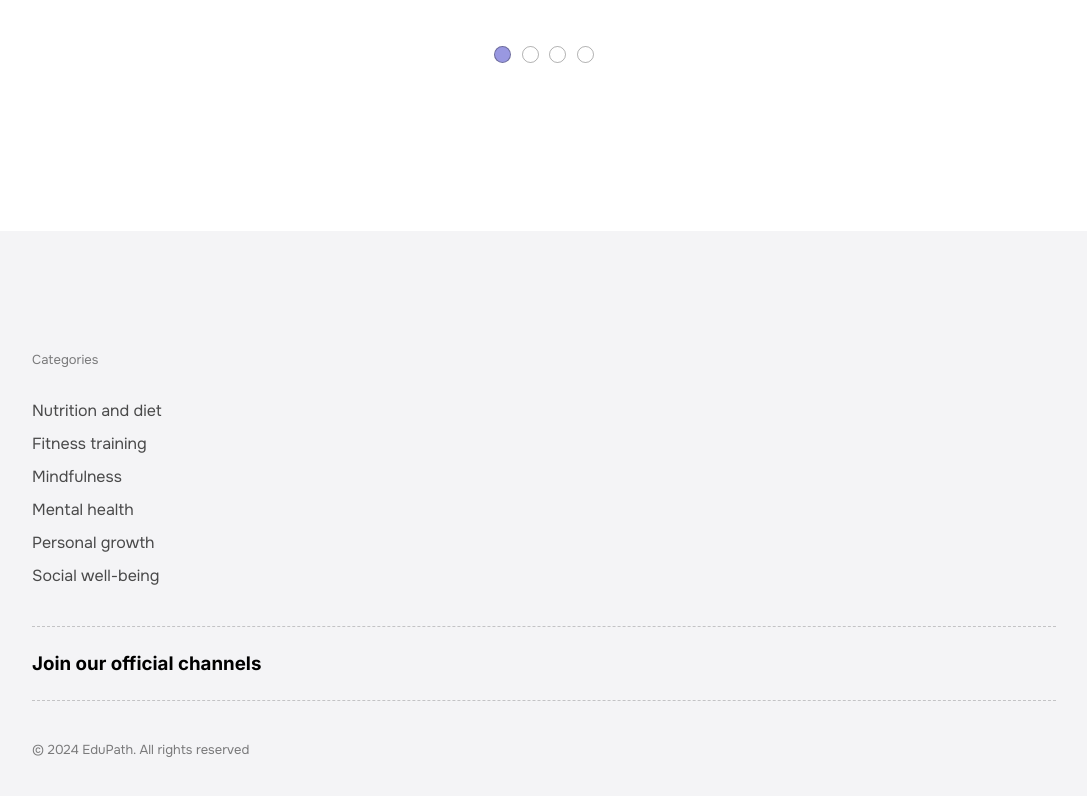
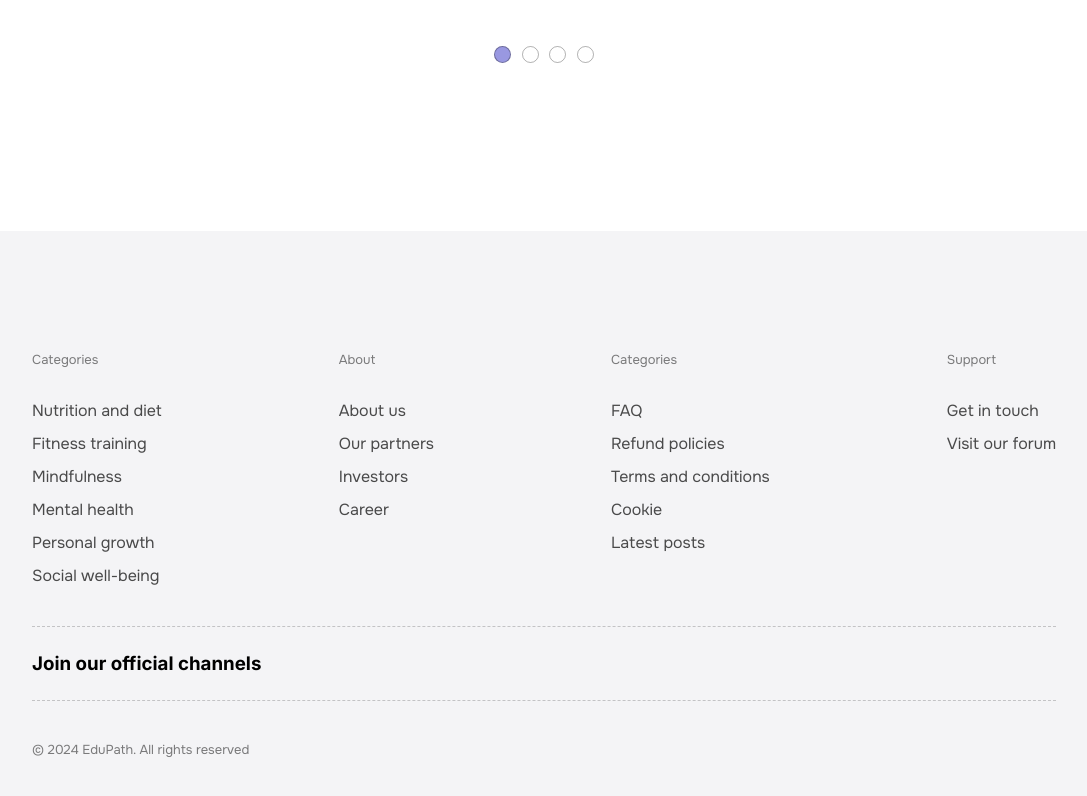
Before and after one commit to Shahriar-Samir/Frontend-Task, a Next.js app: page / in a window 1280 px wide. Shown: the part 3306-4102 px from the top of the page, without its empty margins (96-1183 px from the left). Built offline with nearby package versions, Linux system fonts and the light colour scheme.

Commit message:
add: footer links and reponsiveness

```diff
--- a/src/components/Footer.tsx
+++ b/src/components/Footer.tsx
@@ -16,6 +16,32 @@ const Footer = () => {
               <p>Social well-being</p>
             </div>
           </div>
+          <div className="footer-link-container">
+            <h1>About</h1>
+            <div className="links">
+              <p>About us</p>
+              <p>Our partners</p>
+              <p>Investors</p>
+              <p>Career</p>
+            </div>
+          </div>
+          <div className="footer-link-container">
+            <h1>Categories</h1>
+            <div className="links">
+              <p>FAQ</p>
+              <p>Refund policies</p>
+              <p>Terms and conditions</p>
+              <p>Cookie</p>
+              <p>Latest posts</p>
+            </div>
+          </div>
+          <div className="footer-link-container">
+            <h1>Support</h1>
+            <div className="links">
+              <p>Get in touch</p>
+              <p>Visit our forum</p>
+            </div>
+          </div>
         </section>
         <section className="social-links">
           <h1>Join our official channels</h1>
--- a/src/styles/footer.style.scss
+++ b/src/styles/footer.style.scss
@@ -19,6 +19,11 @@
   margin-top: 40px;
 }
 
+.footer-link-containers {
+  display: flex;
+  justify-content: space-between;
+  gap: 2em;
+}
 .footer-link-container h1 {
   color: rgba(0, 0, 0, 0.5);
   font-family: Onest;
@@ -45,3 +50,15 @@
   border-bottom: 1px dashed rgba(0, 0, 0, 0.2);
   border-top: 1px dashed rgba(0, 0, 0, 0.2);
 }
+
+@media (min-width: 0px) {
+  .footer-link-containers {
+    flex-direction: column;
+    gap: 2em;
+  }
+}
+@media (min-width: 768px) {
+  .footer-link-containers {
+    flex-direction: row;
+  }
+}
```
